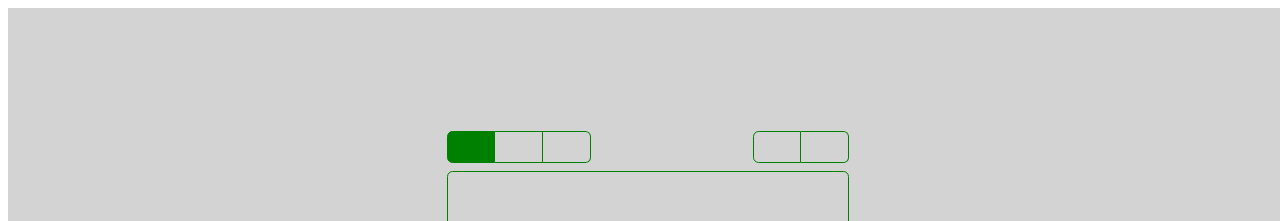
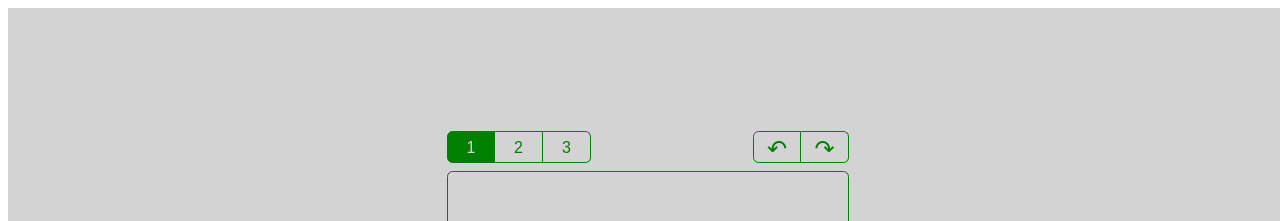
Before and after one commit to jtanadi/doodler, a React (Vite) app: page / in a window 1280 px wide. Shown: the top 221 px of the page. Built offline with nearby package versions, Linux system fonts and the light colour scheme.

Commit message:
add button labels

```diff
--- a/src/components/toolbar.jsx
+++ b/src/components/toolbar.jsx
@@ -4,7 +4,7 @@ function LeftBar(props) {
   const { tools, selectedTool, side, handleClick } = props;
   return (
     <div className="bar" id="bar-left">{
-      tools.map(tool => {
+      tools.map((tool, i) => {
         const className = tool === selectedTool
           ? "tool selected"
           : "tool"
@@ -16,6 +16,7 @@ function LeftBar(props) {
             id={ tool }
             onClick={ ev => handleClick(ev.target.id) }
           >
+            <span className="small">{ i + 1 }</span>
           </div>
         )
       })
@@ -38,19 +39,23 @@ class RightBar extends Component {
   }
 
   render() {
-    const tools = ["undo", "redo"];
+    const tools = {
+      "undo": "↶",
+      "redo": "↷",
+    };
     return (
       <div className="bar" id="bar-right"> {
-        tools.map(tool => (
+        Object.keys(tools).map(key => (
           <div
-            key={ tool }
+            key={ key }
             className="tool"
-            id={ tool }
+            id={ key }
             onMouseDown={ this.addSelected }
             onMouseUp={ this.removeSelected }
             onMouseLeave={ this.removeSelected }
             onClick={ ev => this.props.handleClick(ev.target.id) }
           >
+            <span>{ tools[key] }</span>
           </div>
         ))
       }</div>
--- a/src/style.css
+++ b/src/style.css
@@ -1,5 +1,6 @@
 * {
   box-sizing: border-box;
+  font-family: sans-serif;
 }
 
 #root {
@@ -33,6 +34,28 @@
   border-top: 1px solid green;
   border-bottom: 1px solid green;
   border-right: 1px solid green;
+  display: flex;
+  justify-content: center;
+  align-items: center;
+}
+
+.tool span {
+  color: green;
+  font-size: 1.5rem;
+  height: 1.5rem;
+  -webkit-user-select: none;
+  -moz-user-select: none;
+  -ms-user-select: none;
+  user-select: none;
+}
+
+.tool span.small {
+  font-size: 1rem;
+  height: 1rem;
+}
+
+.tool.selected span {
+  color: lightgray;
 }
 
 .tool:first-child {
```
